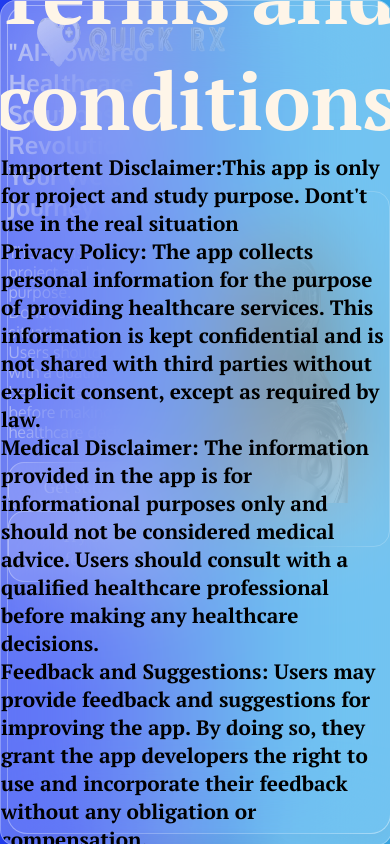
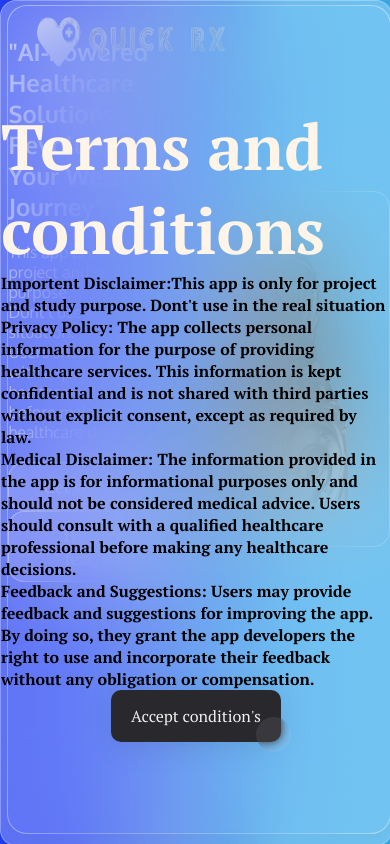
Before and after one commit to vishunstopabel/Quick-rx, a plain HTML site: page index.html in a window 390 px wide. Shown: the top 844 px of the page. Drawn offline with Linux system fonts and the light colour scheme; a web font is replaced by a local one.

Commit message:
managed some responsive issues

```diff
--- a/style.css
+++ b/style.css
@@ -812,5 +812,13 @@ height: 200px;
         height: 267px;
         z-index: -1;
       }
+      .terms_and_condition>div>ul>li {
+        font-size: 1rem;
+
+    }
+    .terms_and_condition>p {
+      font-size: 4rem;
 
   }
+
+  }
```
